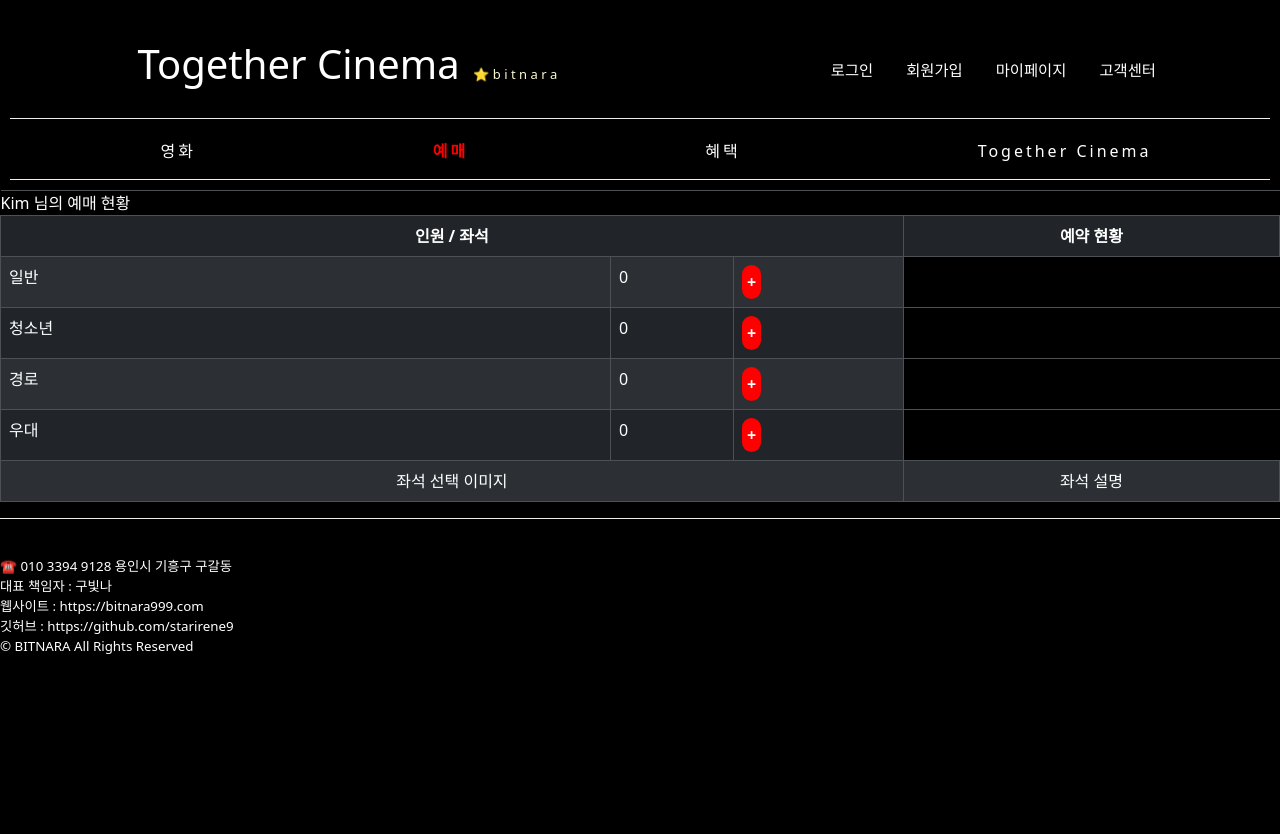
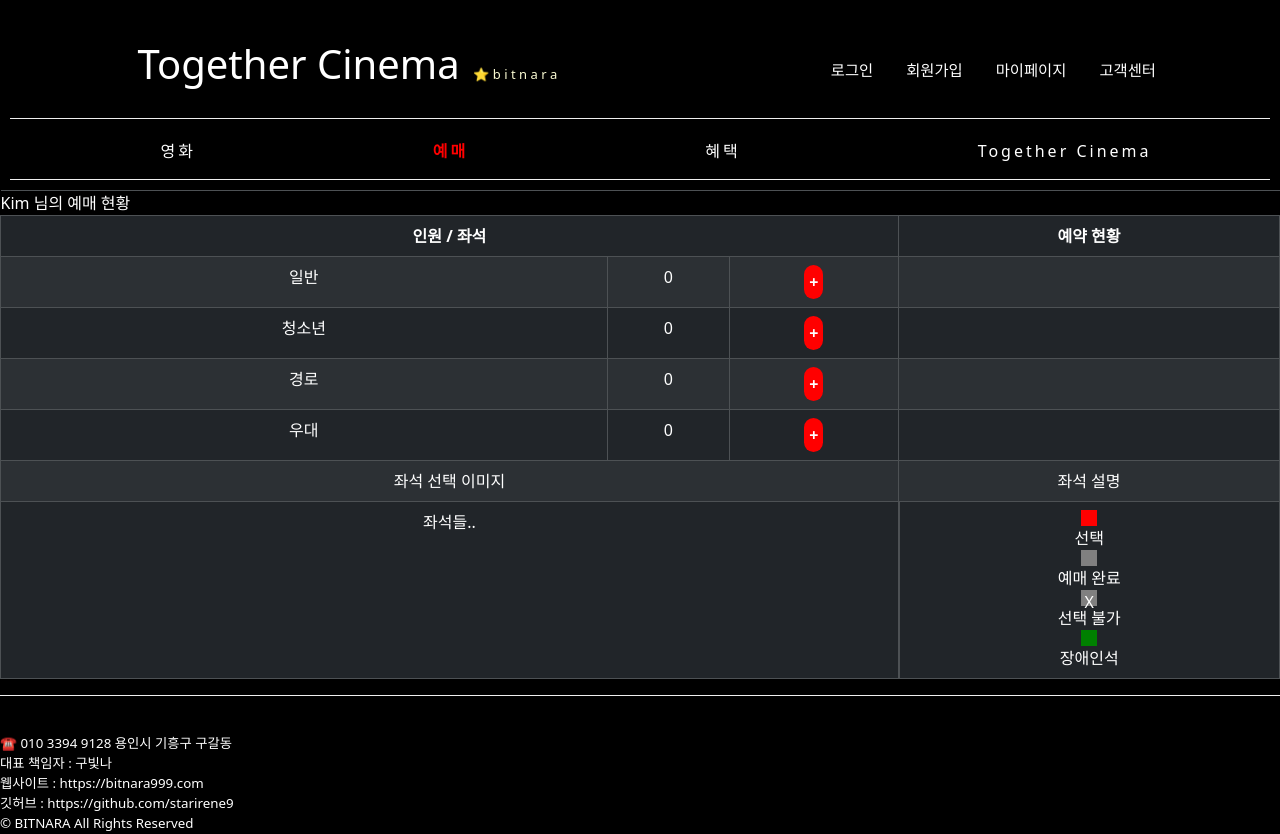
Before and after one commit to starirene9/React-Movie-Project, a React (Create React App) app: page /booking/seat in a window 1280 px wide. Before the commit the page ends 800 px from the top, so only its background shows below. Built offline with nearby package versions, Linux system fonts and the light colour scheme.

Commit message:
좌석예매 페이지 좌석 설명 부분 완성 div state 활용하여 css 변경 완료

```diff
--- a/src/Booking/Bookingseat.Module.css
+++ b/src/Booking/Bookingseat.Module.css
@@ -0,0 +1,6 @@
+/*.seatBox {*/
+/*    !*border: 1px solid lightgray;*!*/
+/*    width: 3vh;*/
+/*    height: 3vh;*/
+/*    background-color: gray;*/
+/*}*/
--- a/src/Booking/Bookingseat.js
+++ b/src/Booking/Bookingseat.js
@@ -2,13 +2,20 @@ import button from "bootstrap/js/src/button";
 import {Table} from "react-bootstrap";
 import {useDispatch, useSelector} from "react-redux";
 import {addCount} from "../store";
+import './Bookingseat.Module.css';
+import {useState} from "react";
 
 function Bookingseat() {
 
     let state = useSelector((state) => state); // 일단 전체를 가져와 보자
-    console.log(state.people); // [{},{},{},{}]
+    // console.log(state.people); // [{},{},{},{}]
+    let dispatch = useDispatch(); // state 변경시 필수! <- useDispatch()
 
-    let dispatch = useDispatch(); // state 변경시 필수! <- useDispatch()
+    let [divStyle, setDivStyle] = useState({
+        backgroundColor: 'gray',
+        width: '2vh',
+        height: '2vh'
+    });
 
     return (
         <>
@@ -20,24 +27,40 @@ function Bookingseat() {
                     <th colSpan="3" style={{textAlign: 'center'}}>예약 현황</th>
                 </tr>
                 </thead>
-                <tbody>
+                <tbody  style={{ textAlign : 'center'}}>
                 {
                     state.people.map((a, i) =>
-                        <tr key = {i}>
+                        <tr key={i}>
                             <td>{state.people[i].type}</td>
                             <td>{state.people[i].count}</td>
                             <td>
-                                <button onClick={()=>{
+                                <button onClick={() => {
                                     dispatch(addCount(i))
-                                }}> + </button>
+                                }}> +
+                                </button>
+                            </td>
+                            <td colSpan="3">
+
                             </td>
                         </tr>
                     )
                 }
-                {/*예약 현황에 booking 에 있는 자료들을 끌고 와야함 오키?*/}
                 <tr>
-                    <td colSpan="3" style={{textAlign: 'center'}}>좌석 선택 이미지</td>
-                    <td colSpan="1" style={{textAlign: 'center'}}>좌석 설명</td>
+                    <td colSpan="3">좌석 선택 이미지</td>
+                    <td colSpan="1">좌석 설명</td>
+                </tr>
+                <tr>
+                    <td colSpan="3">좌석들..</td>
+                    <td rowSpan="3" style={{ display: 'flex', flexDirection: 'column', justifyContent: 'center', alignItems: 'center' }}>
+                        <div style={{...divStyle, backgroundColor : 'red'}}></div>
+                        <span>선택</span>
+                        <div style={divStyle} ></div>
+                        <span>예매 완료</span>
+                        <div style={divStyle} >X</div>
+                        <span>선택 불가</span>
+                        <div style={{...divStyle, backgroundColor : 'green'}} ></div>
+                        <span>장애인석</span>
+                    </td>
                 </tr>
                 </tbody>
             </Table>
--- a/src/MainPage/Main.js
+++ b/src/MainPage/Main.js
@@ -137,10 +137,10 @@ export default Main
 // 1. key & value 형태로 데이터 저장 가능
 // 2. 문자만 저장 가능 - 최대 5mb 까지
 // 3. 사이트 재접속해도 남아 있음 (브라우저 청소하면 삭제됨)
-
+//
 // localStorage.setItem('age', '30')
 // localStorage.getItem('age');  // 30
 // .removeItem() 하면 삭제 됨
-
+//
 // 데이터 수정하는 문법은 없어서 꺼내서 수정하고 저장하면 됨
 // array, object 저장은 불가한데, json 형태로 바꾸면 저장 가능 : JSON.stringify, JSON.parse
```
